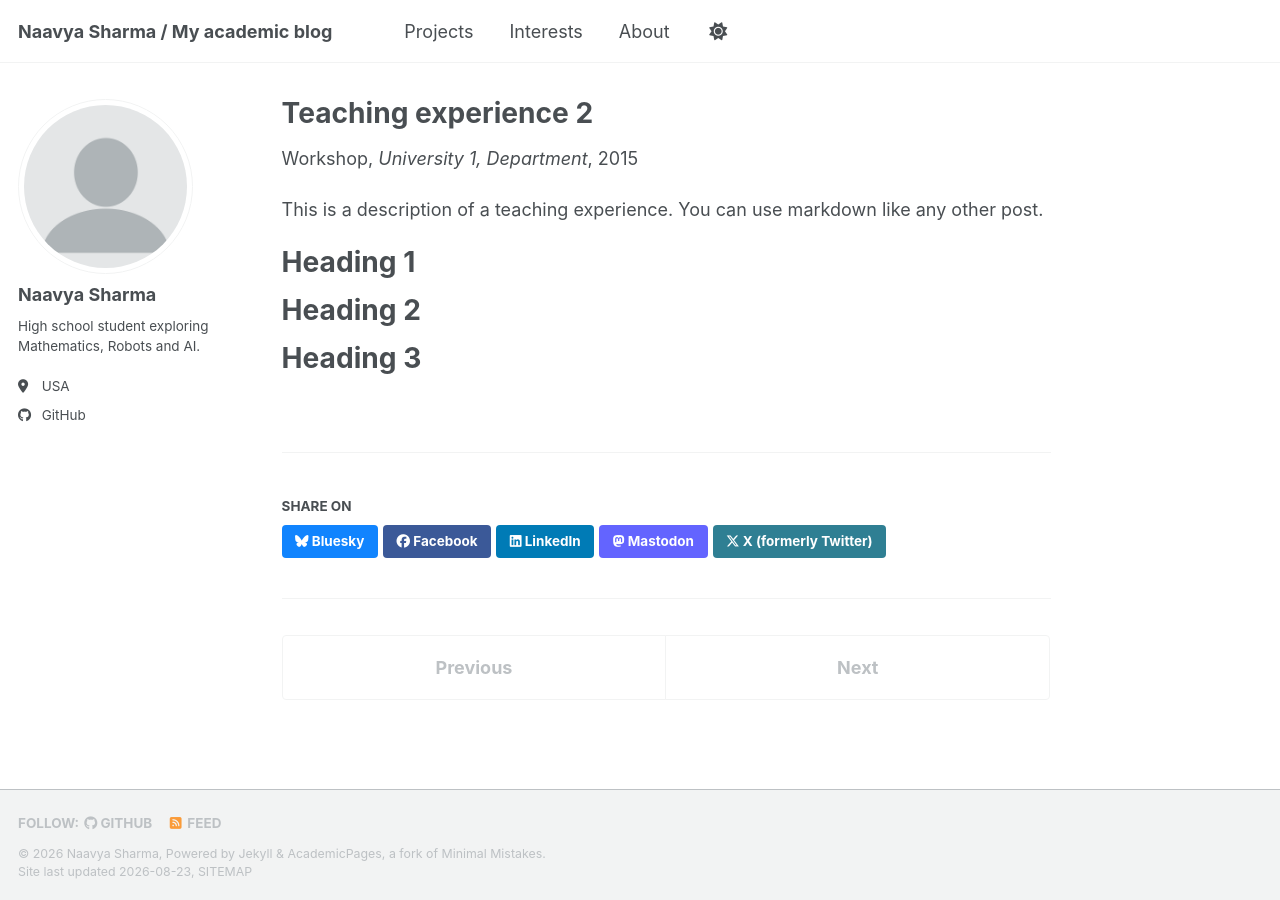
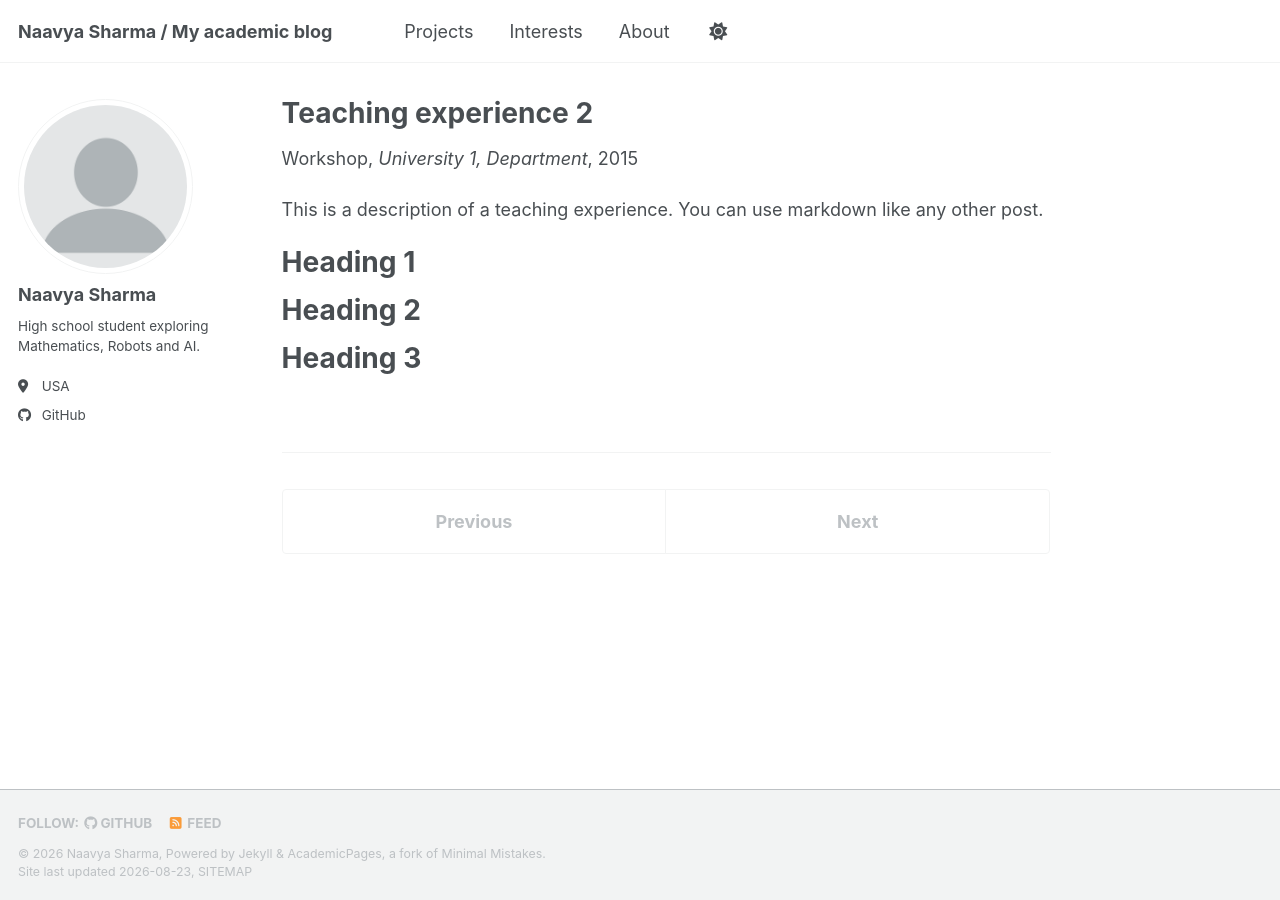
Before and after one commit to naavyasharma/personalblog, a Jekyll site: the page built from _teaching/2015-spring-teaching-2.md, in a window 1280 px wide. Built offline with Jekyll 4.4.1, drawn with Linux system fonts in a browser that asks for light colours; a style sheet for code colours, icons or effects is not loaded; some of the changed lines change nothing that is shown.

Commit message:
Disable sharing option in configuration
Updated share setting to false for various sections.

```diff
--- a/_config.yml
+++ b/_config.yml
@@ -190,7 +190,7 @@ defaults:
       author_profile: true
       read_time: true
       comments: true
-      share: true
+      share: false
       related: true
   # _pages
   - scope:
@@ -206,7 +206,7 @@ defaults:
     values:
       layout: single
       author_profile: true
-      share: true
+      share: false
       comments: true
   # _publications
   - scope:
@@ -215,7 +215,7 @@ defaults:
     values:
       layout: single
       author_profile: true
-      share: true
+      share: false
       comments: true
   # _portfolio
   - scope:
@@ -224,7 +224,7 @@ defaults:
     values:
       layout: single
       author_profile: true
-      share: true
+      share: false
       comment: true
   # _talks
   - scope:
```
